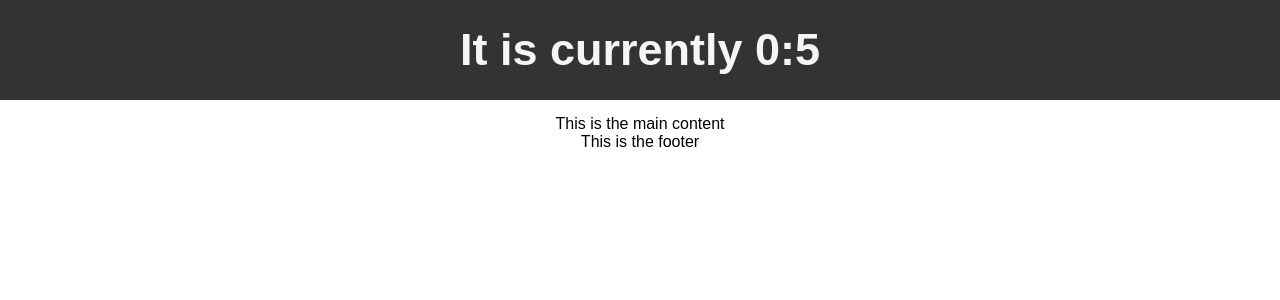
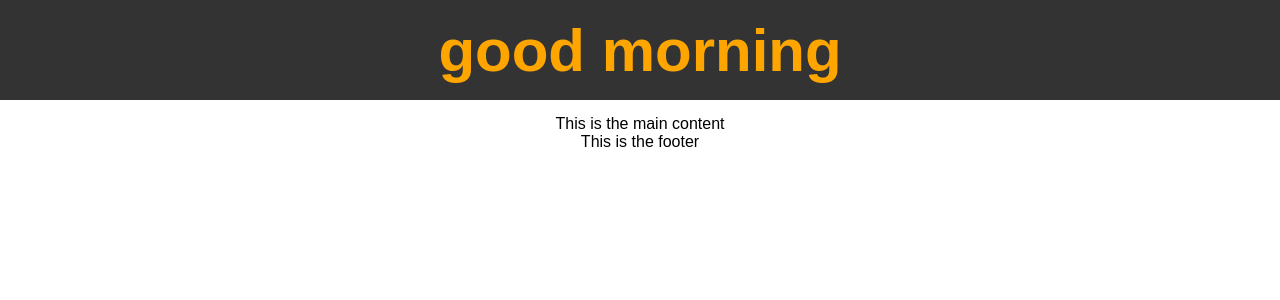
Before and after one commit to SincerelyBrittany/scrimba-react-practice, a React (Create React App) app: page / in a window 1280 px wide. Shown: the top 300 px of the page. Built offline with nearby package versions, Linux system fonts and the light colour scheme.

Commit message:
adds inline styles to header

```diff
--- a/src/components/Header.js
+++ b/src/components/Header.js
@@ -1,22 +1,23 @@
 export default function Header() {
-  const date = new Date()
-  const hour = date.getHours()
+  const date = new Date();
+  const hour = date.getHours();
 
-function getCurrentTime(){
-  if(hour < 13){
-    return "good morning"
-  } else if (hour < 13 && hour > 17){
-    return "good afternoon"
-  } else {
-    return "good evening"
+  function getCurrentTime() {
+    if (hour < 13) {
+      return "good morning";
+    } else if (hour >= 13 && hour < 17) {
+      return "good afternoon";
+    } else {
+      return "good evening";
+    }
   }
-}
 
   return (
-  <header className="navbar">
-  {/* <h1> {getCurrentTime()} </h1> */}
-        <br />
+    <header className="navbar">
+      <h1 style={{color:"orange"}}> {getCurrentTime()} </h1>
+      {/* <br />
     <h2>It is currently {`${date.getHours() % 12}:${date.getMinutes()}`} </h2>
-      <br />
-  </header>)
+      <br /> */}
+    </header>
+  );
 }
```
